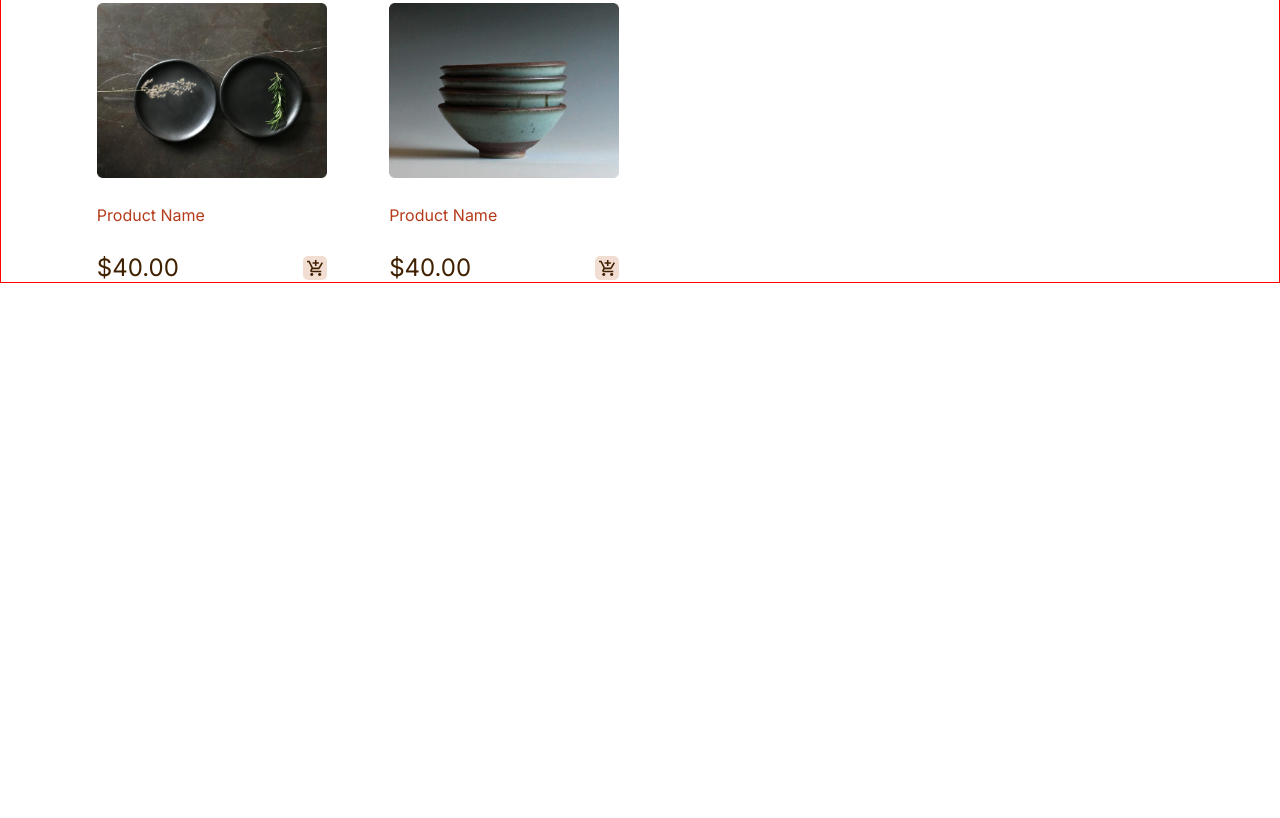
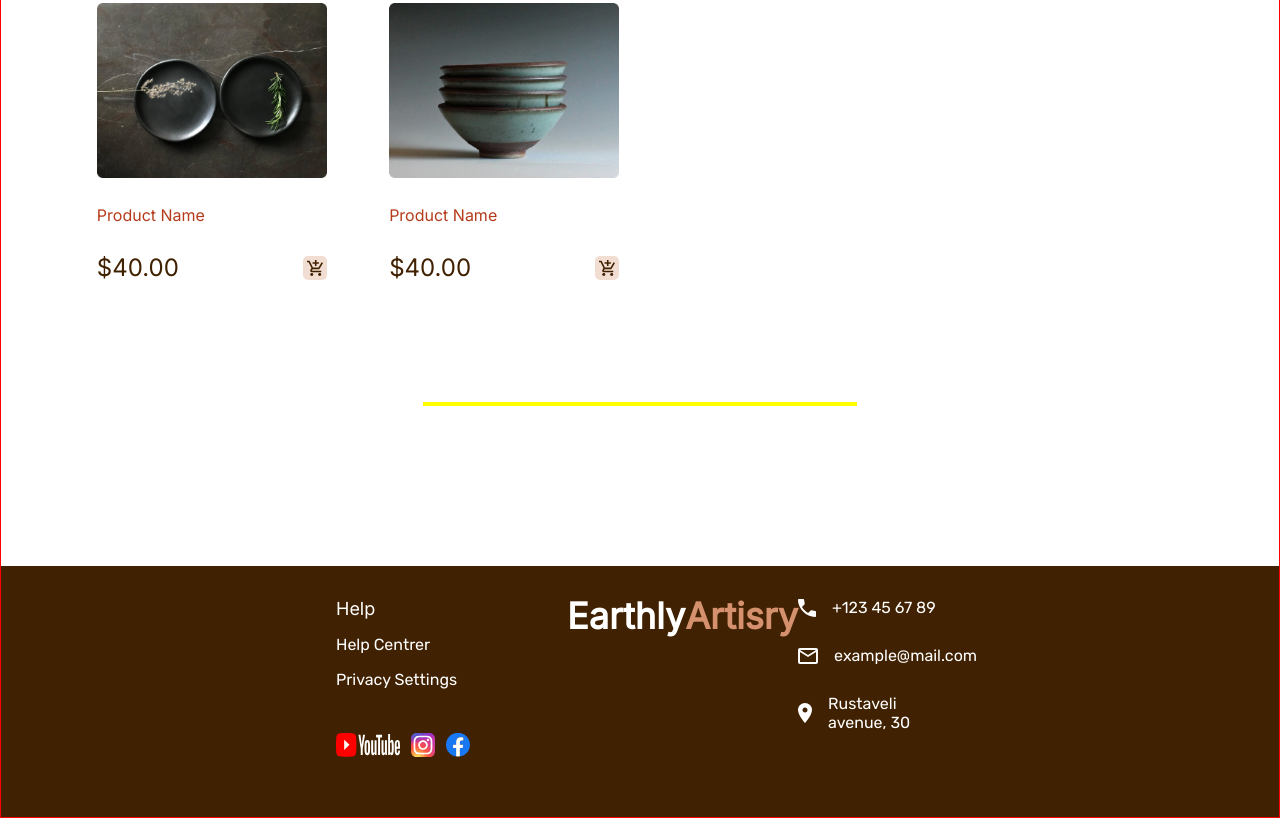
Before and after one commit to kakha326/final, a plain HTML site: page artwork.html in a window 1280 px wide. Shown: the part 1664-2482 px from the top of the page. Before the commit the page ends 1947 px from the top, so only its background shows below. Drawn offline with Linux system fonts and the light colour scheme.

Commit message:
page2update

```diff
--- a/artwork.html
+++ b/artwork.html
@@ -146,11 +146,43 @@
 </div>
 
 </div>
+<div class="pagesdiv">
 
+</div>
 
 
 
          </section>
+         <footer>
+            <div class="footerdiv_1">
+                <h4 class="footer_title">Help</h4>
+                <p class="footer_p">Help Centrer</p>
+                <p class="footer_p">Privacy Settings</p>
+                <div class="footer_social">
+                    <img src="images/youtube.svg">
+                    <img src="images/inst.svg">
+                    <img src="images/fb.svg">
+                </div>
+            </div>
+            <div class="footer_logo">
+                <a class="header_logo" href="index.html">Earthly<span class="logo_span">Artisry</span></a>
+            </div>
+            <div class="footer_contacts">
+                <div class="phone">
+                    <img src="images/phone.svg">
+                    <a class="phonenumb" href="tel:+123 45 67  89">+123 45 67  89</a>
+                </div>
+                <div class="phone">
+                    <img src="images/mail.svg">
+                    <a class="phonenumb"  href="mailto:example@mail.com">example@mail.com</a>
+                </div>
+                <div class="phone">
+                    <img src="images/point.svg">
+                    <a class="phonenumb" target="_blank" href="https://goo.gl/maps/t7b7Nr8PQS36jAFn7">Rustaveli avenue, 30</a>
+                </div>
+
+            </div>
+        </footer>
 
 
 
--- a/css/style.css
+++ b/css/style.css
@@ -785,7 +785,7 @@ footer {
 }
 
 .contentdiv {
-    margin-top: 94px;
+    margin: 94px 0 120px 0;
     /* border: 2px solid green; */
     width: 100%;
     display: flex;
@@ -795,7 +795,12 @@ footer {
 
 .p2box {
     width: 21.2%;
+    transition: transform 1.5s;
     /* border: 1px solid blue; */
+}
+.p2box:hover{
+    transform: scale(1.2);
+    cursor: pointer;
 }
 
 .boximg {
@@ -827,3 +832,9 @@ footer {
     font-weight: 400;
     line-height: normal;
 }
+.pagesdiv{
+    width: 40%;
+    margin: auto;
+    margin-bottom: 160px;
+    border: 2px solid yellow;
+}
```
